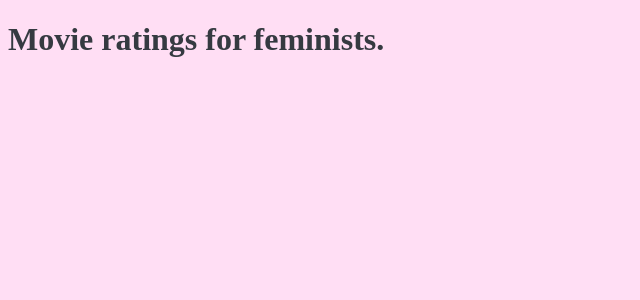
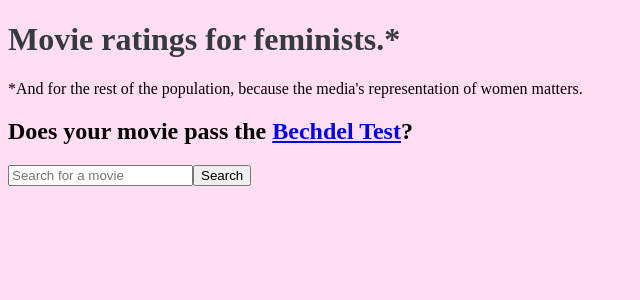
Before and after one commit to aubreynortham/FemiList-2.0, a React (Create React App) app: page / in a window 1280 px wide. Shown: the top 300 px of the page, without its empty margins (0-640 px from the left). Built offline with nearby package versions, Linux system fonts and the light colour scheme.

Commit message:
Add axios  title query with data logging to console

```diff
--- a/package.json
+++ b/package.json
@@ -6,6 +6,7 @@
     "@testing-library/jest-dom": "^5.11.9",
     "@testing-library/react": "^11.2.5",
     "@testing-library/user-event": "^12.7.3",
+    "axios": "^0.21.1",
     "node-sass": "^5.0.0",
     "react": "^17.0.1",
     "react-dom": "^17.0.1",
--- a/src/App.js
+++ b/src/App.js
@@ -1,4 +1,5 @@
 import React from 'react';
+import Form from './components/Form';
 import Header from './components/Header';
 import './scss/styles.scss';
 
@@ -6,6 +7,7 @@
   return (
     <>
       <Header />
+      <Form />
     </>
   );
 }
--- /dev/null
+++ b/src/components/Form.js
@@ -0,0 +1,77 @@
+import axios from 'axios';
+import React, { useState } from 'react';
+
+export default function Form() {
+  const [searchTerm, setSearchTerm] = useState('');
+  const [errorMessage, setErrorMessage] = useState('');
+  const [blankBechdelResults, setBlankBechdelResults] = useState(false);
+
+  // my CORS proxy reference: github.com/Rob--W/cors-anywhere/
+  const customCorsProxy = 'https://serene-gorge-48466.herokuapp.com/';
+  const customOMDBKey = '&apikey=567ccae1';
+  const urlBechdel = `${customCorsProxy}http://bechdeltest.com/api/v1/getMoviesByTitle?title=${searchTerm.replace(/\s/, '+')}`;
+  const urlOMDB = 'https://omdbapi.com?i=';
+
+  const queryApiOMDB = (id) => {
+    axios
+      .get(`${urlOMDB}tt${id}${customOMDBKey}`)
+      .then((response) => {
+        if (response.status === 200) {
+          console.log(response.data);
+          return response.data;
+        }
+        return response;
+      });
+  };
+
+  const queryApiBechdel = () => {
+    axios
+      .get(urlBechdel)
+      .then((response) => {
+        if (response.status === 200) {
+          console.log(response.data);
+        } else {
+          setBlankBechdelResults(true);
+        }
+        return response.data;
+      })
+      .then((data) => {
+        if (data.length > 0) {
+          data.map((mov) => {
+            console.log(mov);
+            queryApiOMDB(mov.imdbid);
+            return mov;
+          });
+        } else {
+          setErrorMessage('No movie found by that title.');
+        }
+      });
+  };
+
+  const handleSubmit = (e) => {
+    e.preventDefault();
+    setErrorMessage('');
+    setBlankBechdelResults(false);
+    queryApiBechdel();
+  };
+
+  return (
+    <form onSubmit={handleSubmit}>
+      <h2>Does your movie pass the <a href='#bechdel-test'>Bechdel Test</a>?</h2>
+      <input
+        type='text'
+        onChange={(e) => setSearchTerm(e.target.value)}
+        value={searchTerm}
+        placeholder='Search for a movie'
+      />
+      <button type='submit'>Search</button>
+      {errorMessage}
+      {blankBechdelResults && (
+        <>
+          <p>No results:</p>
+          <p>This site pulls in movie data from the Bechdel Test API. If you think a movie should be rated that is not yet in the database, contribute to the API <a id="hereLink" href="http://bechdeltest.com/add/">here</a>.</p>
+        </>
+      )}
+    </form>
+  );
+}
--- a/src/components/Header.js
+++ b/src/components/Header.js
@@ -4,8 +4,12 @@
   return (
     <div className='header'>
       <h1 className='header__title'>
-        Movie ratings for feminists.
+        Movie ratings for feminists.*
       </h1>
+      <p>
+        *And for the rest of the population, because the media&#39;s representation of women
+        matters.
+      </p>
     </div>
   );
 }
```
Also changed, not shown: 1 other file (tests, documents, lock files or other folders).
